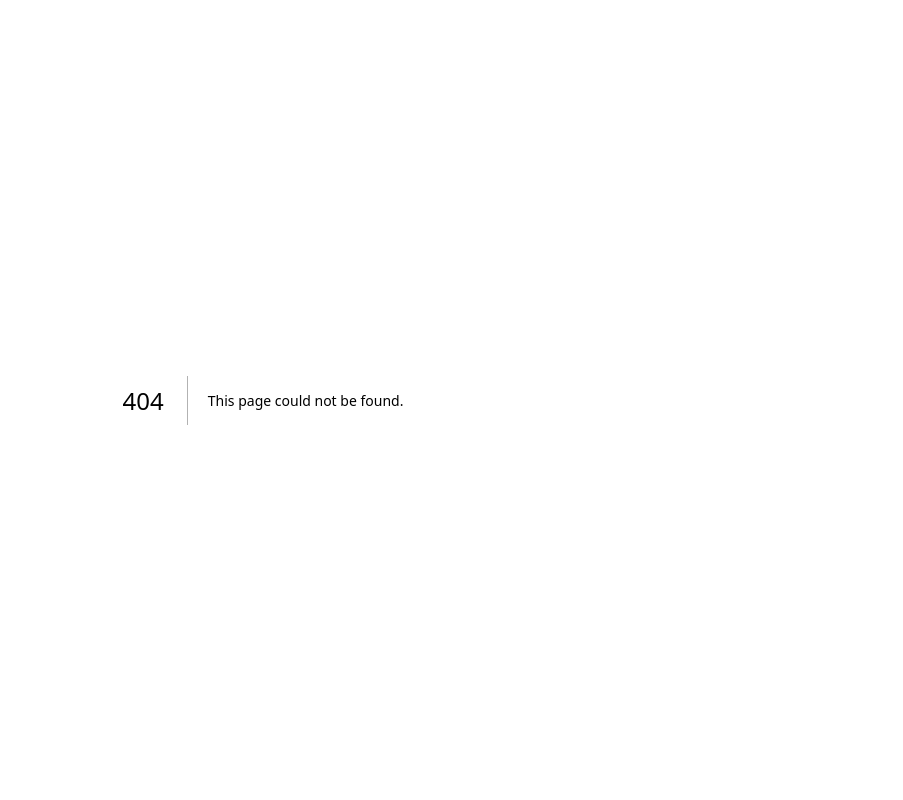
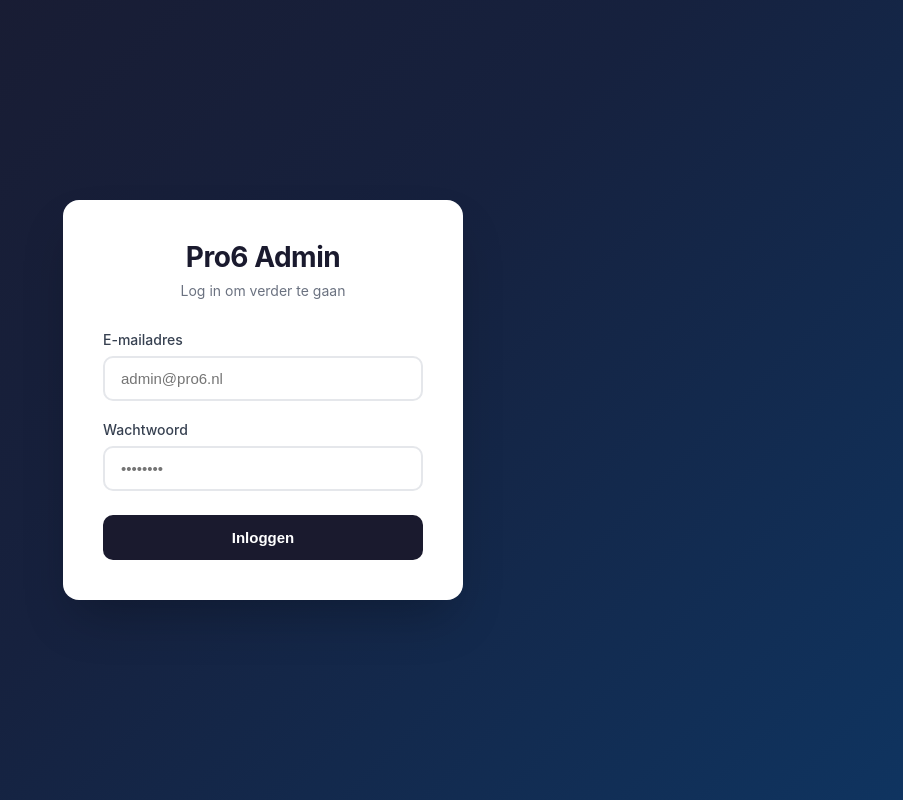
Before and after one commit to haris-hr/pro6-website, a Next.js app: page /admin/login in a window 1280 px wide. Before the commit this address had no page. Shown: the whole page, without its empty margins (377-1280 px from the left). Built offline with nearby package versions, Linux system fonts and the light colour scheme; no server answers.

Commit message:
Add Firebase Auth to protect admin panel with login

```diff
--- a/src/app/admin/layout.tsx
+++ b/src/app/admin/layout.tsx
@@ -1,14 +1,65 @@
 "use client";
 
-import { useState } from "react";
+import { useState, useEffect } from "react";
+import { useRouter, usePathname } from "next/navigation";
 import { AdminSidebar } from "@/components/admin";
+import { AuthProvider, useAuth } from "@/context/AuthContext";
 
-export default function AdminLayout({
-  children,
-}: {
-  children: React.ReactNode;
-}) {
+function AdminLayoutContent({ children }: { children: React.ReactNode }) {
   const [isCollapsed, setIsCollapsed] = useState(false);
+  const { user, loading } = useAuth();
+  const router = useRouter();
+  const pathname = usePathname();
+
+  useEffect(() => {
+    // Don't redirect if still loading or on login page
+    if (loading || pathname === "/admin/login") return;
+
+    if (!user) {
+      router.push("/admin/login");
+    }
+  }, [user, loading, router, pathname]);
+
+  // Show loading state while checking auth
+  if (loading) {
+    return (
+      <div
+        style={{
+          display: "flex",
+          alignItems: "center",
+          justifyContent: "center",
+          minHeight: "100vh",
+          backgroundColor: "#f5f5f5",
+        }}
+      >
+        <div
+          style={{
+            width: "40px",
+            height: "40px",
+            border: "3px solid #e5e7eb",
+            borderTopColor: "#3b82f6",
+            borderRadius: "50%",
+            animation: "spin 1s linear infinite",
+          }}
+        />
+        <style>{`
+          @keyframes spin {
+            to { transform: rotate(360deg); }
+          }
+        `}</style>
+      </div>
+    );
+  }
+
+  // If on login page, render without sidebar
+  if (pathname === "/admin/login") {
+    return <>{children}</>;
+  }
+
+  // If not authenticated and not on login page, show nothing (will redirect)
+  if (!user) {
+    return null;
+  }
 
   return (
     <div
@@ -36,3 +87,15 @@ export default function AdminLayout({
     </div>
   );
 }
+
+export default function AdminLayout({
+  children,
+}: {
+  children: React.ReactNode;
+}) {
+  return (
+    <AuthProvider>
+      <AdminLayoutContent>{children}</AdminLayoutContent>
+    </AuthProvider>
+  );
+}
--- /dev/null
+++ b/src/app/admin/login/layout.tsx
@@ -0,0 +1,8 @@
+export default function LoginLayout({
+  children,
+}: {
+  children: React.ReactNode;
+}) {
+  // Login page has its own layout without the admin sidebar
+  return <>{children}</>;
+}
--- /dev/null
+++ b/src/app/admin/login/page.tsx
@@ -0,0 +1,214 @@
+"use client";
+
+import { useState } from "react";
+import { useRouter } from "next/navigation";
+
+export default function LoginPage() {
+  const [email, setEmail] = useState("");
+  const [password, setPassword] = useState("");
+  const [error, setError] = useState("");
+  const [isLoading, setIsLoading] = useState(false);
+  const router = useRouter();
+
+  const handleSubmit = async (e: React.FormEvent) => {
+    e.preventDefault();
+    setError("");
+    setIsLoading(true);
+
+    try {
+      const { getAuthInstance } = await import("@/lib/firebase/config");
+      const { signInWithEmailAndPassword } = await import("firebase/auth");
+
+      const auth = await getAuthInstance();
+      await signInWithEmailAndPassword(auth, email, password);
+
+      router.push("/admin");
+    } catch (err: unknown) {
+      console.error("Login error:", err);
+      const errorMessage = err instanceof Error ? err.message : "Er is een fout opgetreden";
+
+      if (errorMessage.includes("invalid-credential") || errorMessage.includes("wrong-password")) {
+        setError("Ongeldige inloggegevens");
+      } else if (errorMessage.includes("user-not-found")) {
+        setError("Gebruiker niet gevonden");
+      } else if (errorMessage.includes("too-many-requests")) {
+        setError("Te veel pogingen. Probeer het later opnieuw.");
+      } else {
+        setError("Inloggen mislukt. Controleer je gegevens.");
+      }
+    } finally {
+      setIsLoading(false);
+    }
+  };
+
+  return (
+    <div
+      style={{
+        minHeight: "100vh",
+        display: "flex",
+        alignItems: "center",
+        justifyContent: "center",
+        background: "linear-gradient(135deg, #1a1a2e 0%, #16213e 50%, #0f3460 100%)",
+        padding: "20px",
+      }}
+    >
+      <div
+        style={{
+          width: "100%",
+          maxWidth: "400px",
+          backgroundColor: "#fff",
+          borderRadius: "16px",
+          padding: "40px",
+          boxShadow: "0 25px 50px -12px rgba(0, 0, 0, 0.25)",
+        }}
+      >
+        <div style={{ textAlign: "center", marginBottom: "32px" }}>
+          <h1
+            style={{
+              fontSize: "28px",
+              fontWeight: "700",
+              color: "#1a1a2e",
+              margin: "0 0 8px 0",
+              letterSpacing: "-0.5px",
+            }}
+          >
+            Pro6 Admin
+          </h1>
+          <p style={{ color: "#6b7280", fontSize: "14px", margin: 0 }}>
+            Log in om verder te gaan
+          </p>
+        </div>
+
+        <form onSubmit={handleSubmit}>
+          <div style={{ marginBottom: "20px" }}>
+            <label
+              htmlFor="email"
+              style={{
+                display: "block",
+                marginBottom: "8px",
+                fontSize: "14px",
+                fontWeight: "500",
+                color: "#374151",
+              }}
+            >
+              E-mailadres
+            </label>
+            <input
+              id="email"
+              type="email"
+              value={email}
+              onChange={(e) => setEmail(e.target.value)}
+              required
+              style={{
+                width: "100%",
+                padding: "12px 16px",
+                fontSize: "15px",
+                border: "2px solid #e5e7eb",
+                borderRadius: "10px",
+                outline: "none",
+                transition: "border-color 0.2s, box-shadow 0.2s",
+                boxSizing: "border-box",
+              }}
+              onFocus={(e) => {
+                e.target.style.borderColor = "#3b82f6";
+                e.target.style.boxShadow = "0 0 0 3px rgba(59, 130, 246, 0.1)";
+              }}
+              onBlur={(e) => {
+                e.target.style.borderColor = "#e5e7eb";
+                e.target.style.boxShadow = "none";
+              }}
+              placeholder="admin@pro6.nl"
+            />
+          </div>
+
+          <div style={{ marginBottom: "24px" }}>
+            <label
+              htmlFor="password"
+              style={{
+                display: "block",
+                marginBottom: "8px",
+                fontSize: "14px",
+                fontWeight: "500",
+                color: "#374151",
+              }}
+            >
+              Wachtwoord
+            </label>
+            <input
+              id="password"
+              type="password"
+              value={password}
+              onChange={(e) => setPassword(e.target.value)}
+              required
+              style={{
+                width: "100%",
+                padding: "12px 16px",
+                fontSize: "15px",
+                border: "2px solid #e5e7eb",
+                borderRadius: "10px",
+                outline: "none",
+                transition: "border-color 0.2s, box-shadow 0.2s",
+                boxSizing: "border-box",
+              }}
+              onFocus={(e) => {
+                e.target.style.borderColor = "#3b82f6";
+                e.target.style.boxShadow = "0 0 0 3px rgba(59, 130, 246, 0.1)";
+              }}
+              onBlur={(e) => {
+                e.target.style.borderColor = "#e5e7eb";
+                e.target.style.boxShadow = "none";
+              }}
+              placeholder="••••••••"
+            />
+          </div>
+
+          {error && (
+            <div
+              style={{
+                padding: "12px 16px",
+                backgroundColor: "#fef2f2",
+                border: "1px solid #fecaca",
+                borderRadius: "10px",
+                marginBottom: "20px",
+                color: "#dc2626",
+                fontSize: "14px",
+                textAlign: "center",
+              }}
+            >
+              {error}
+            </div>
+          )}
+
+          <button
+            type="submit"
+            disabled={isLoading}
+            style={{
+              width: "100%",
+              padding: "14px 24px",
+              fontSize: "15px",
+              fontWeight: "600",
+              color: "#fff",
+              backgroundColor: isLoading ? "#9ca3af" : "#1a1a2e",
+              border: "none",
+              borderRadius: "10px",
+              cursor: isLoading ? "not-allowed" : "pointer",
+              transition: "background-color 0.2s, transform 0.1s",
+            }}
+            onMouseEnter={(e) => {
+              if (!isLoading) {
+                e.currentTarget.style.backgroundColor = "#2d2d4a";
+              }
+            }}
+            onMouseLeave={(e) => {
+              if (!isLoading) {
+                e.currentTarget.style.backgroundColor = "#1a1a2e";
+              }
+            }}
+          >
+            {isLoading ? "Bezig met inloggen..." : "Inloggen"}
+          </button>
+        </form>
+      </div>
+    </div>
+  );
+}
--- a/src/components/admin/AdminSidebar.tsx
+++ b/src/components/admin/AdminSidebar.tsx
@@ -1,8 +1,9 @@
 "use client";
 
 import Link from "next/link";
-import { usePathname } from "next/navigation";
-import { Home, FileText, FolderOpen, Image, Settings, LogOut } from "lucide-react";
+import { usePathname, useRouter } from "next/navigation";
+import { Home, FileText, FolderOpen, Image, Settings, LogOut, ExternalLink } from "lucide-react";
+import { useAuth } from "@/context/AuthContext";
 
 interface AdminSidebarProps {
   isCollapsed?: boolean;
@@ -19,6 +20,17 @@ const navItems = [
 
 export default function AdminSidebar({ isCollapsed = false, onToggle }: AdminSidebarProps) {
   const pathname = usePathname();
+  const router = useRouter();
+  const { signOut } = useAuth();
+
+  const handleLogout = async () => {
+    try {
+      await signOut();
+      router.push("/admin/login");
+    } catch (error) {
+      console.error("Logout error:", error);
+    }
+  };
 
   return (
     <aside
@@ -106,9 +118,28 @@ export default function AdminSidebar({ isCollapsed = false, onToggle }: AdminSid
             textDecoration: "none",
           }}
         >
+          <ExternalLink size={20} />
+          {!isCollapsed && <span>Bekijk site</span>}
+        </Link>
+        <button
+          onClick={handleLogout}
+          style={{
+            display: "flex",
+            alignItems: "center",
+            gap: "12px",
+            padding: "14px 0",
+            color: "rgba(255,255,255,0.7)",
+            background: "none",
+            border: "none",
+            cursor: "pointer",
+            width: "100%",
+            fontSize: "inherit",
+            fontFamily: "inherit",
+          }}
+        >
           <LogOut size={20} />
-          {!isCollapsed && <span>Terug naar site</span>}
-        </Link>
+          {!isCollapsed && <span>Uitloggen</span>}
+        </button>
       </div>
 
       {/* Toggle Button */}
```
